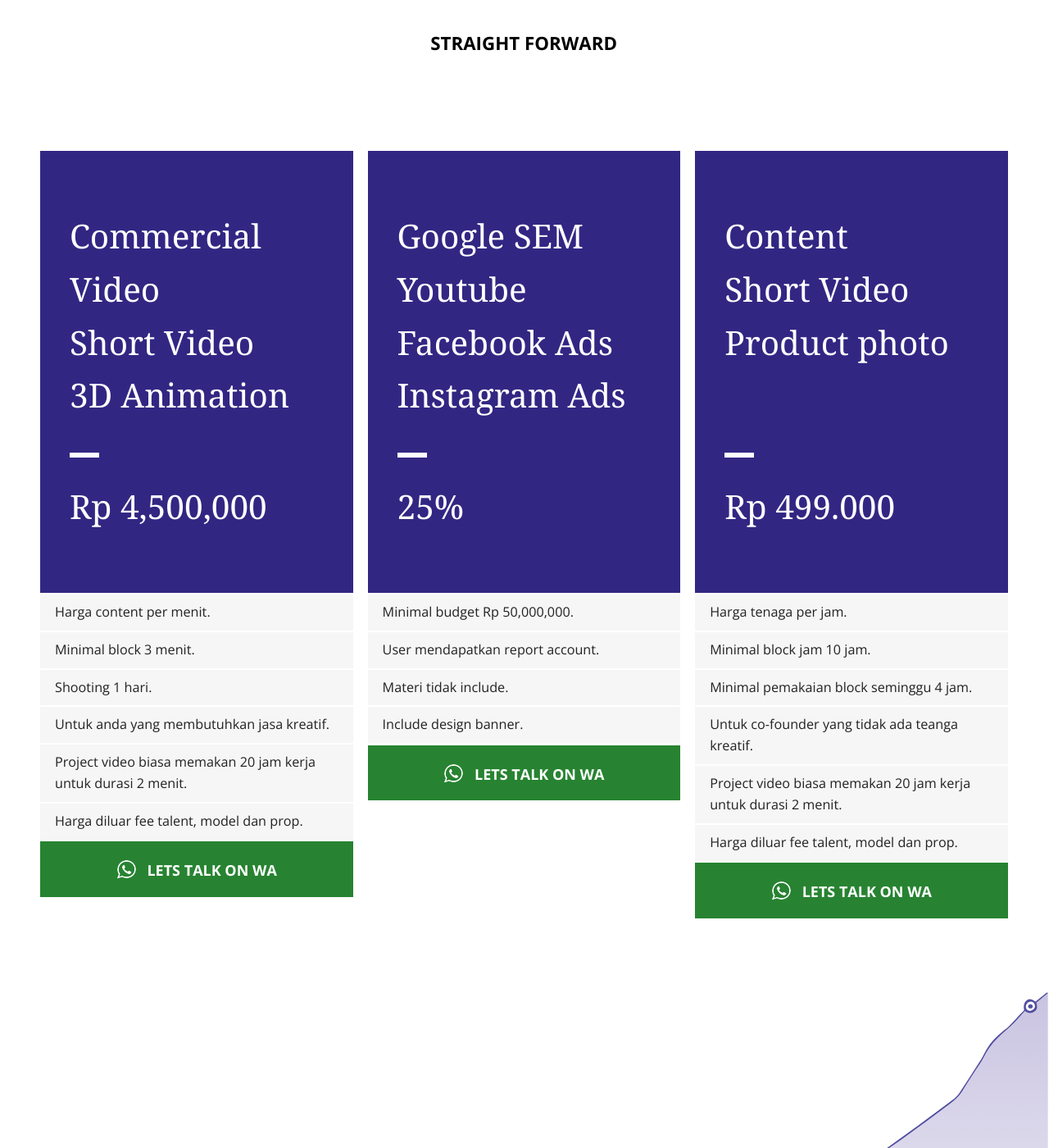
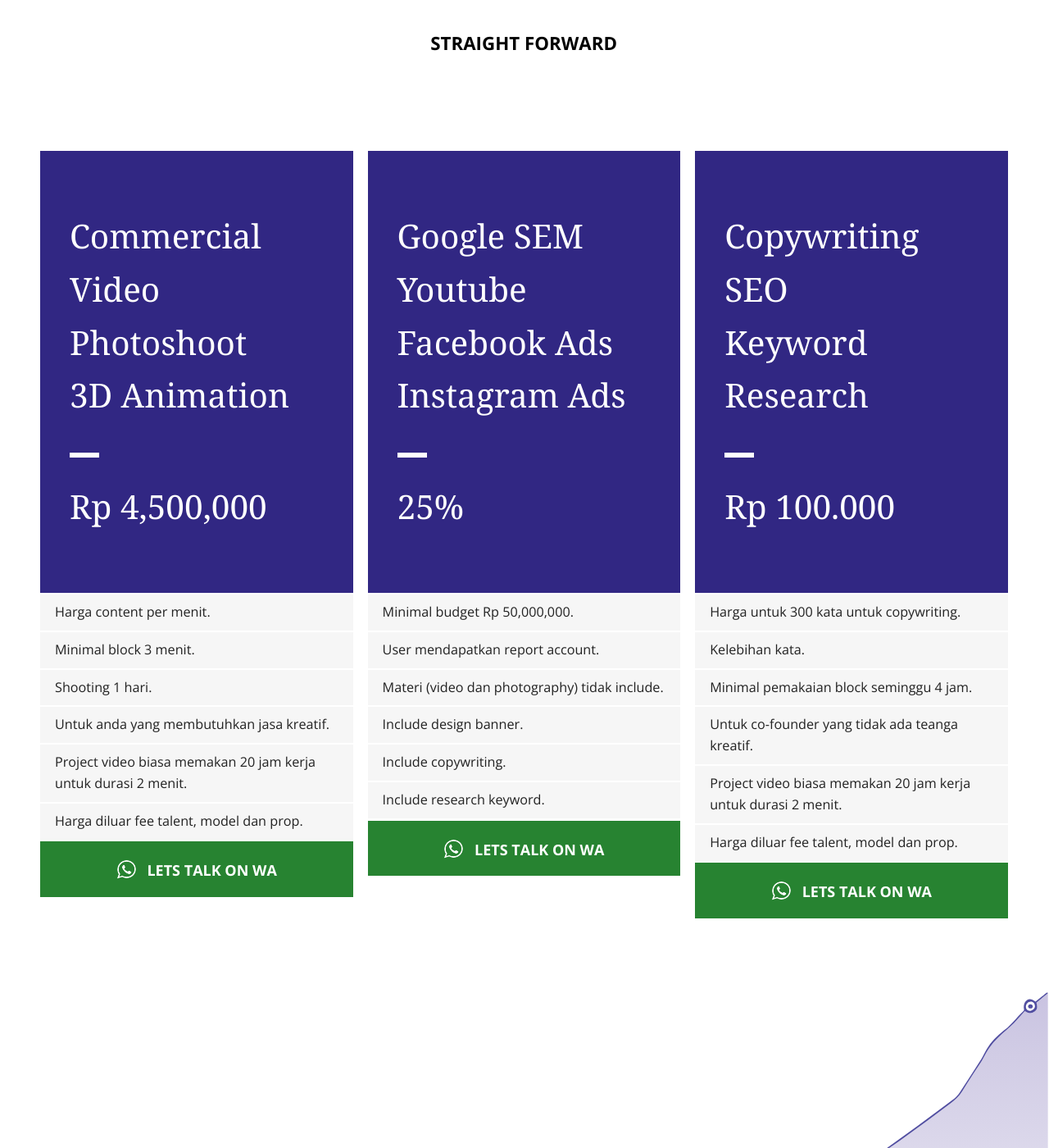
Before and after one commit to kemtol/rocktokom, a Jekyll site: the page built from index.html, in a window 1280 px wide and 1400 px high, scrolled down 6926 px. Shown: the whole window at 82% size. Built offline with Jekyll 4.4.1, drawn with Linux system fonts in a browser that asks for light colours; nearby versions of some CDN libraries.

Commit message:
Update index.html

```diff
--- a/index.html
+++ b/index.html
@@ -177,7 +177,7 @@ layout: default
           <div>
             <span class="bl">
             Commercial Video<br/>
-            Short Video<br/>
+            Photoshoot<br/>
             3D Animation<br/>
             </span><hr/>
             Rp 4,500,000
@@ -205,23 +205,25 @@ layout: default
           <ul class="perks">
             <li>Minimal budget Rp 50,000,000.</li>
             <li>User mendapatkan report account.</li>
-            <li>Materi tidak include.</li>
+            <li>Materi (video dan photography) tidak include.</li>
             <li>Include design banner.</li>
+            <li>Include copywriting.</li>
+            <li>Include research keyword.</li>
           </ul>
           <a href="https://api.whatsapp.com/send?phone=6283890722797&text=Halo%20mau%20info%20donk" class="btn-wa"><img src="/images/fa-whatsapp_24_0_ffffff_none.png"> LETS TALK ON WA</a>
         </div>
         <div class="lp">
           <div>
             <span class="bl">
-            Content<br/>
-            Short Video<br/>
-            Product photo<br/>
+            Copywriting<br/>
+            SEO<br/>
+            Keyword Research<br/>
             </span><hr/>
-            Rp 499.000
+            Rp 100.000
           </div>
           <ul class="perks">
-            <li>Harga tenaga per jam.</li>
-            <li>Minimal block jam 10 jam.</li>
+            <li>Harga untuk 300 kata untuk copywriting.</li>
+            <li>Kelebihan kata.</li>
             <li>Minimal pemakaian block seminggu 4 jam.</li>
             <li>Untuk co-founder yang tidak ada teanga kreatif.</li>
             <li>Project video biasa memakan 20 jam kerja untuk durasi 2 menit.</li>
```
